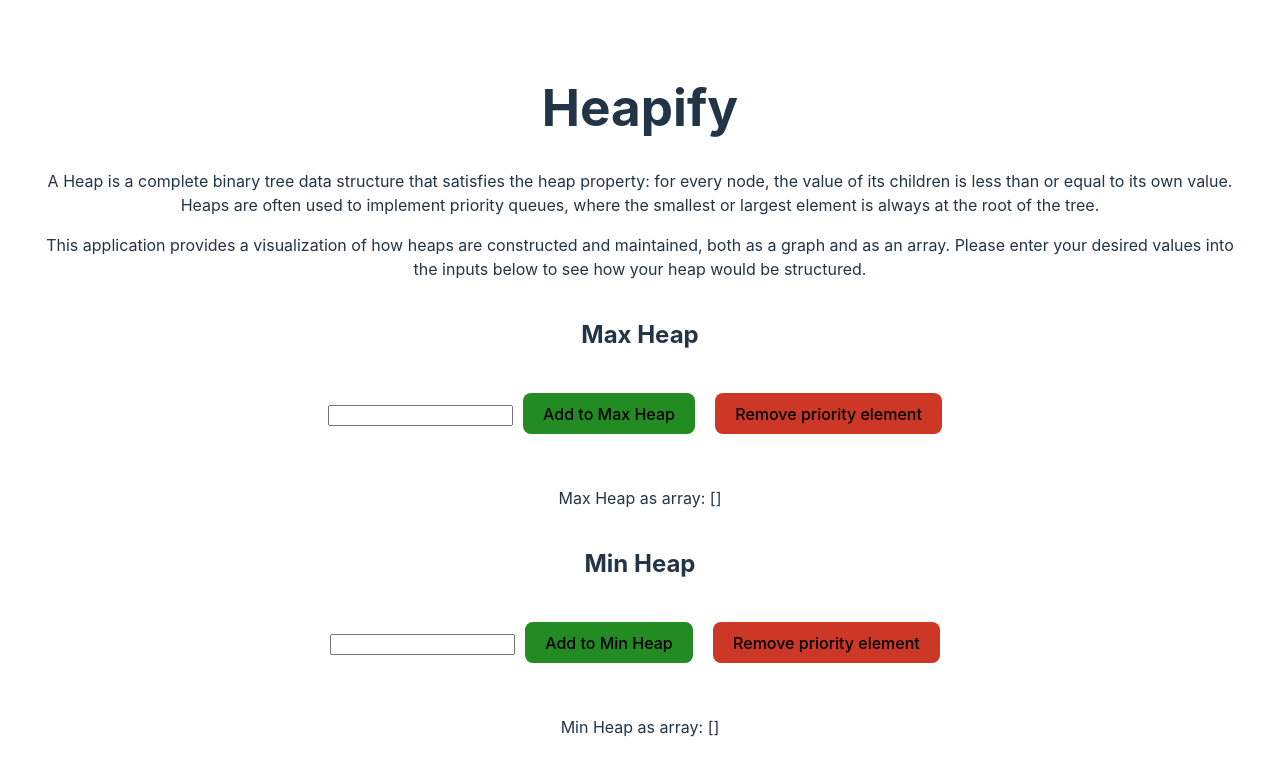
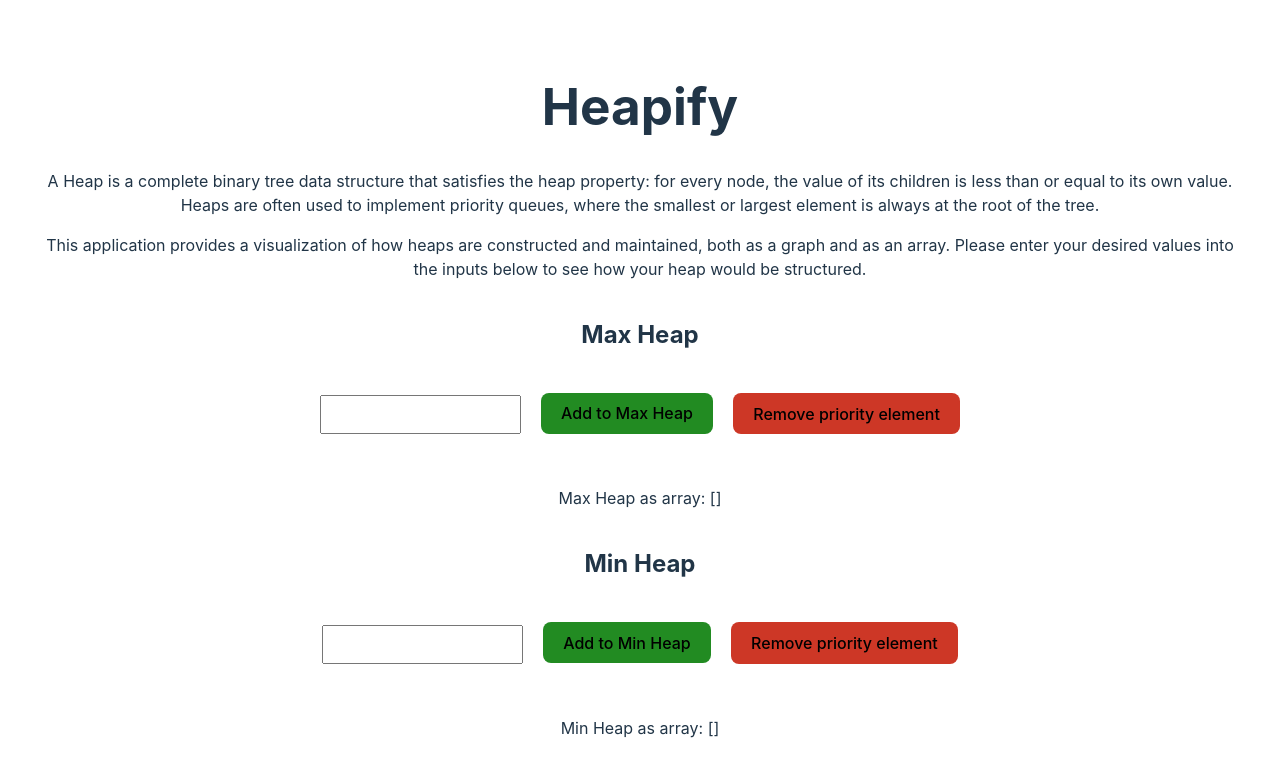
Before and after one commit to bhergenroeder15/Heapify, a React (Vite) app: page / in a window 1280 px wide. Shown: the top 776 px of the page. Built offline with nearby package versions, Linux system fonts and the light colour scheme.

Commit message:
Styling edit on input field

```diff
--- a/src/App.css
+++ b/src/App.css
@@ -14,7 +14,10 @@
 button {
     margin: 10px;
 }
-
+input {
+    padding: 10px;
+    margin: 10px;
+}
 .container {
     display: flex;
     flex-direction: column;
```
